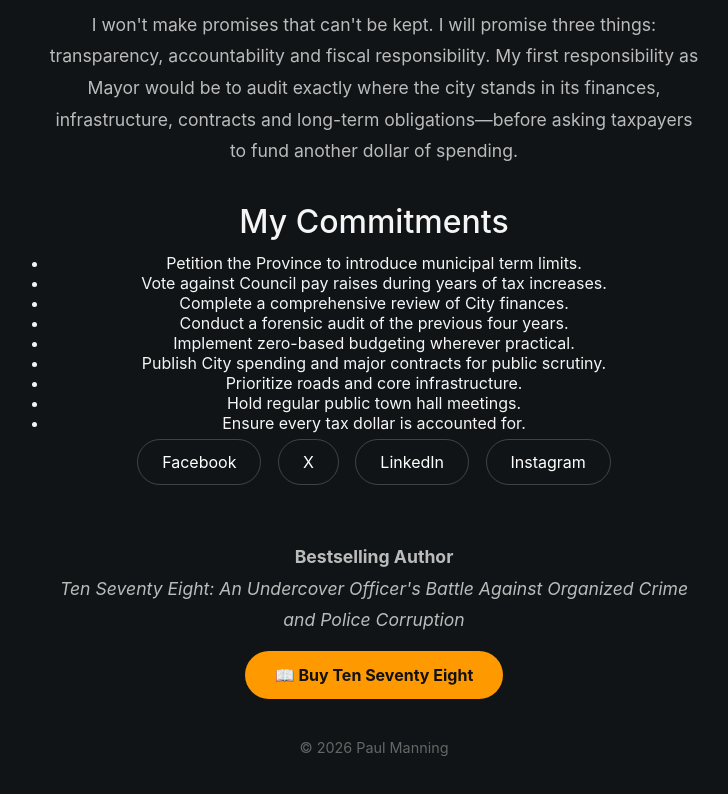
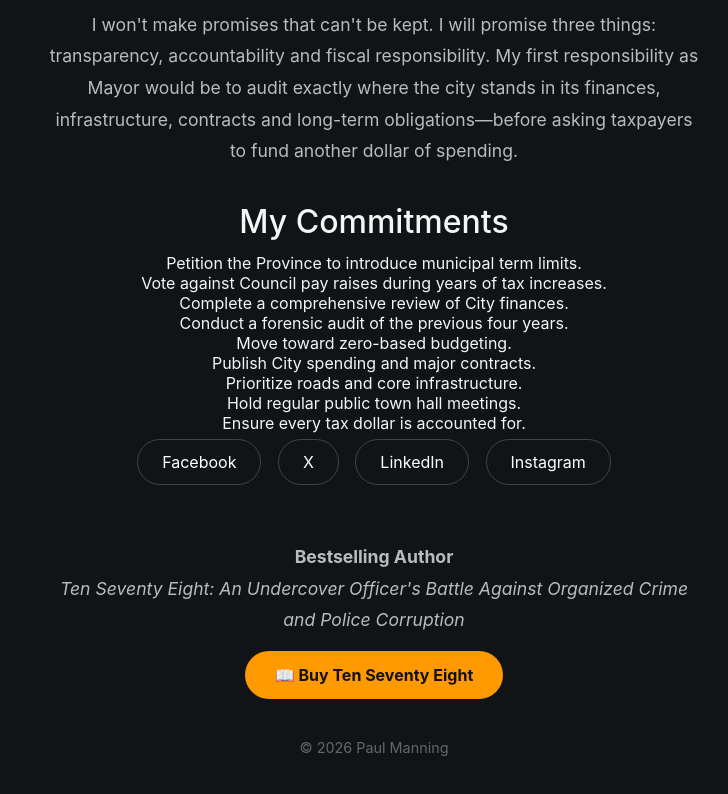
Before and after one commit to ostarget/paulmanning.online, a plain HTML site: page index.html in a window 1280 px wide. Shown: the part 1467-2261 px from the top of the page, without its empty margins (266-994 px from the left). Drawn offline with Linux system fonts and the light colour scheme.

Commit message:
Update index.html

```diff
--- a/index.html
+++ b/index.html
@@ -142,17 +142,17 @@
 
     <h2>My Commitments</h2>
 
-    <ul>
-        <li>Petition the Province to introduce municipal term limits.</li>
-        <li>Vote against Council pay raises during years of tax increases.</li>
-        <li>Complete a comprehensive review of City finances.</li>
-        <li>Conduct a forensic audit of the previous four years.</li>
-        <li>Implement zero-based budgeting wherever practical.</li>
-        <li>Publish City spending and major contracts for public scrutiny.</li>
-        <li>Prioritize roads and core infrastructure.</li>
-        <li>Hold regular public town hall meetings.</li>
-        <li>Ensure every tax dollar is accounted for.</li>
-    </ul>
+    <div class="commitments">
+        <div>Petition the Province to introduce municipal term limits.</div>
+        <div>Vote against Council pay raises during years of tax increases.</div>
+        <div>Complete a comprehensive review of City finances.</div>
+        <div>Conduct a forensic audit of the previous four years.</div>
+        <div>Move toward zero-based budgeting.</div>
+        <div>Publish City spending and major contracts.</div>
+        <div>Prioritize roads and core infrastructure.</div>
+        <div>Hold regular public town hall meetings.</div>
+        <div>Ensure every tax dollar is accounted for.</div>
+    </div>
 
     <div class="social">
         <a href="https://www.facebook.com/paul.manning.58152559">Facebook</a>
```
